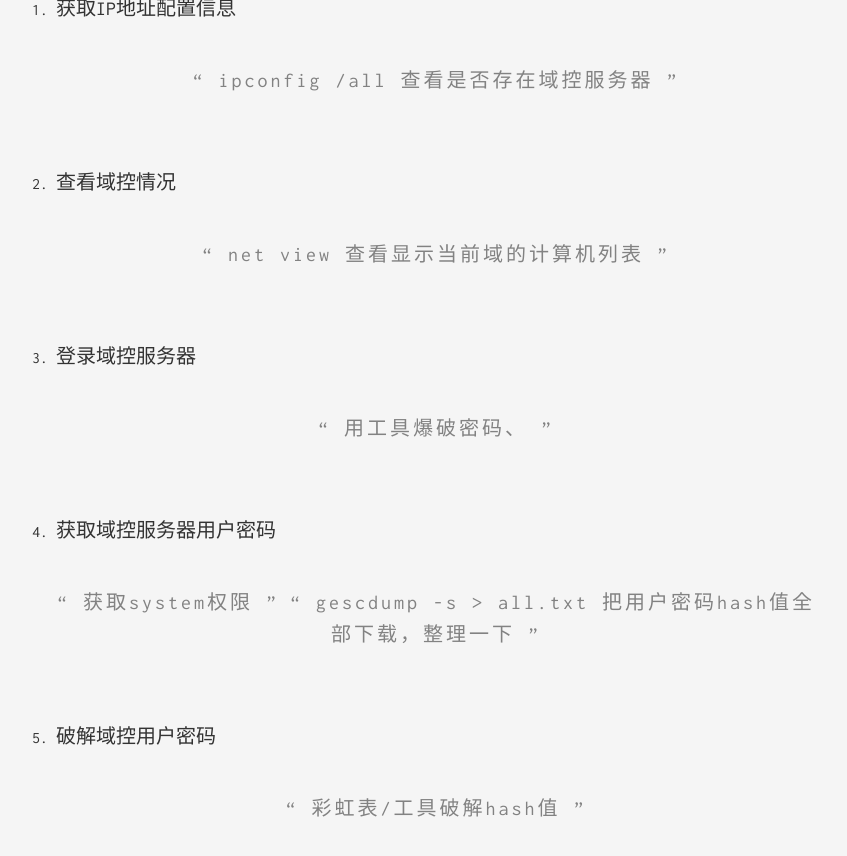
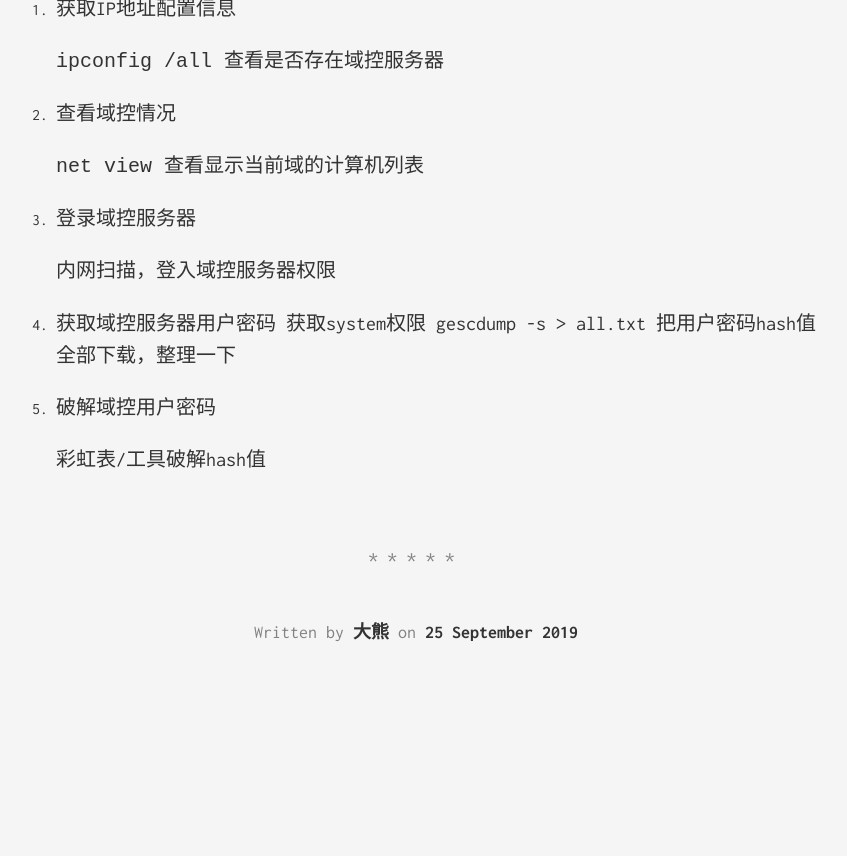
Before and after one commit to L3B1anc/L3B1anc.github.io, a Jekyll site: the page built from _posts/2019-9-25-漏洞提权与利用.markdown, in a window 1280 px wide and 900 px high, scrolled down 1712 px. Shown: the top 856 px of the window, without its empty margins (224-1071 px from the left). Built offline with Jekyll 4.4.1, drawn with Linux system fonts in a browser that asks for light colours; after the commit the page ends 2456 px from its top, so only the background shows below that.

Commit message:
Update 2019-9-25-漏洞提权与利用.markdown

````diff
--- a/_posts/2019-9-25-漏洞提权与利用.markdown
+++ b/_posts/2019-9-25-漏洞提权与利用.markdown
@@ -57,22 +57,20 @@ categories: [pentest]
 
 1. 获取IP地址配置信息
 
-   > ipconfig /all 查看是否存在域控服务器
+   ```ipconfig /all 查看是否存在域控服务器```
 
 2. 查看域控情况
 
-   > net view  查看显示当前域的计算机列表
+    ```net view  查看显示当前域的计算机列表```
 
 3. 登录域控服务器
 
-   > 用工具爆破密码、
+   ```内网扫描，登入域控服务器权限```
 
 4. 获取域控服务器用户密码
-
-   > 获取system权限
-   >
-   > gescdump -s > all.txt 把用户密码hash值全部下载，整理一下
+   获取system权限
+   gescdump -s > all.txt 把用户密码hash值全部下载，整理一下
 
 5. 破解域控用户密码
 
-   > 彩虹表/工具破解hash值
+   彩虹表/工具破解hash值
````
